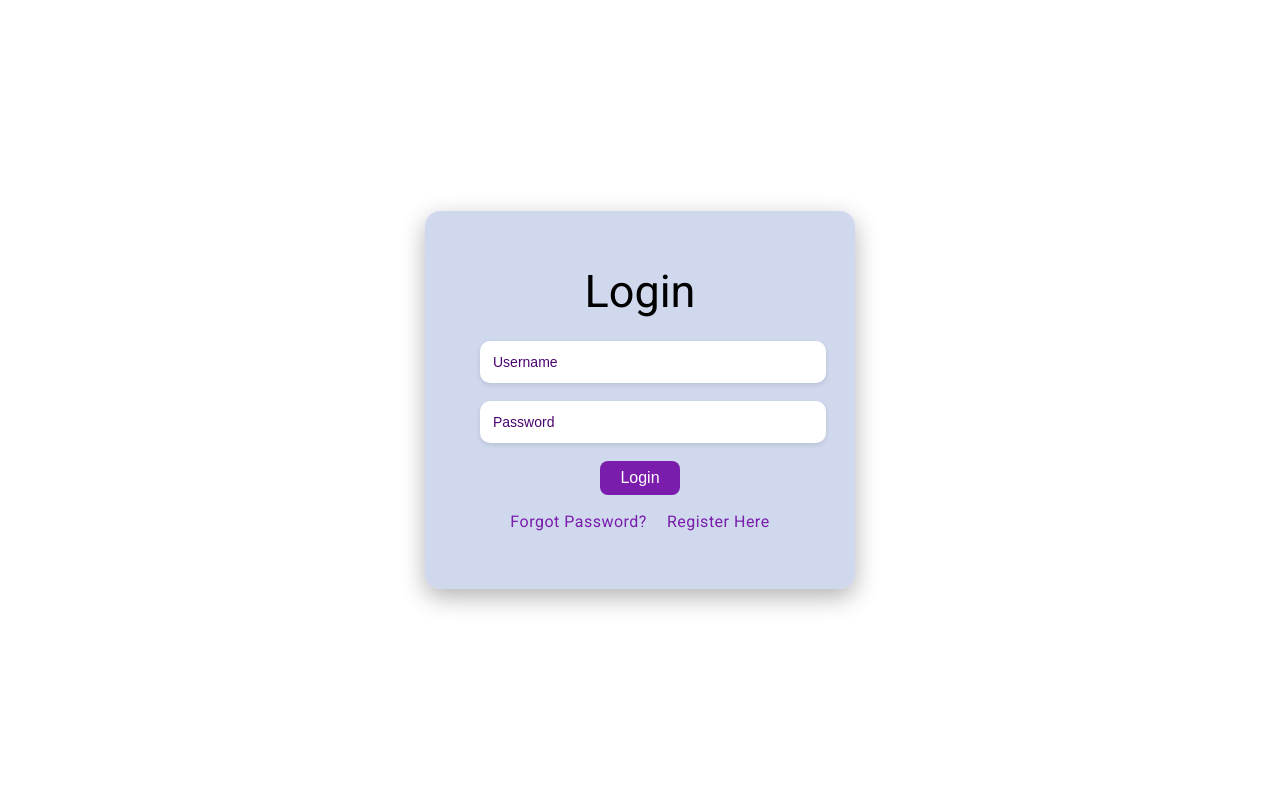
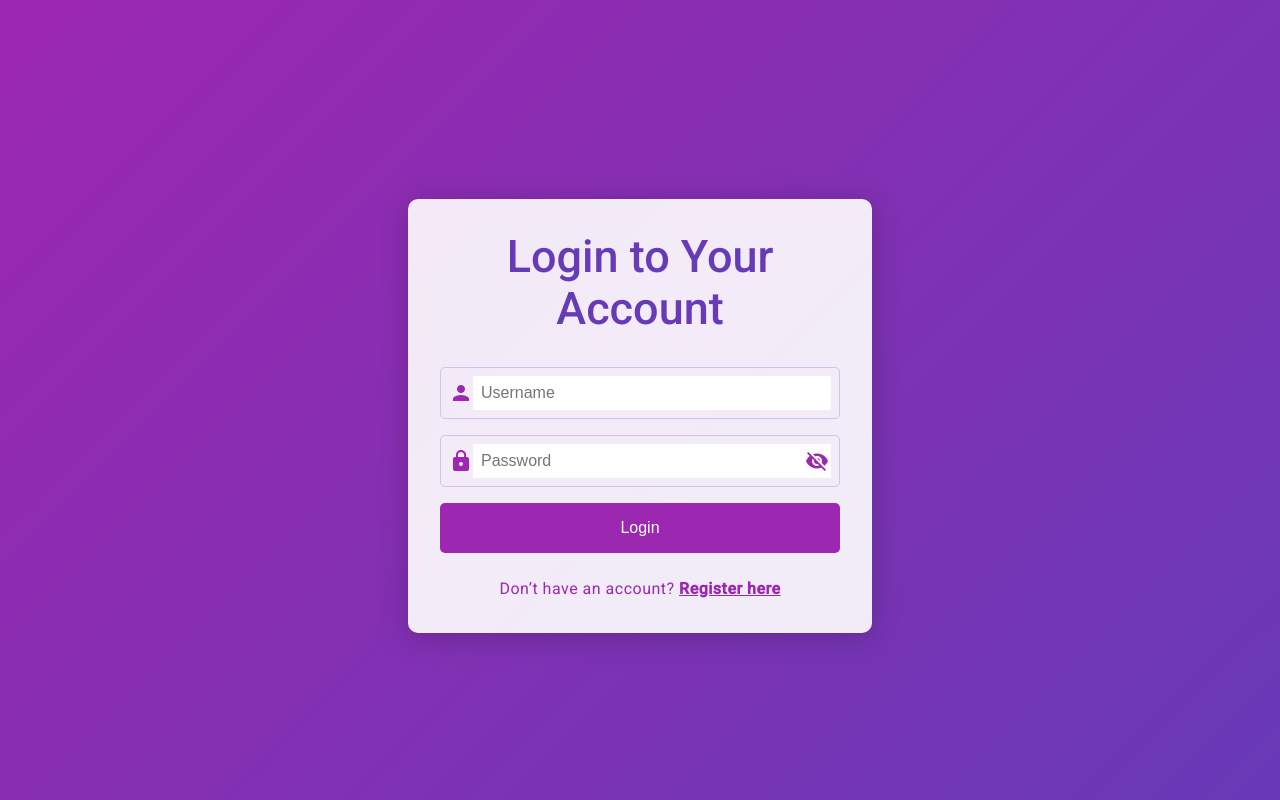
Before and after one commit to sireesha0904/Register-Login-Page, an Angular app in the folder login-register-page/: page /login in a window 1280 px wide. Built offline with nearby package versions, Linux system fonts and the light colour scheme.

Commit message:
updated login form

```diff
--- a/login-register-page/src/app/app-routing.module.ts
+++ b/login-register-page/src/app/app-routing.module.ts
@@ -5,10 +5,10 @@ import { LoginComponent } from './login/login.component';
 import { WelcomeComponent } from './welcome/welcome.component';
 
 const routes: Routes = [
-  { path: '', redirectTo: '/login', pathMatch: 'full' },
+  { path: 'register', component: RegisterComponent },
   { path: 'login', component: LoginComponent },
-  { path: 'register', component: RegisterComponent },
   { path: 'welcome', component: WelcomeComponent },
+  { path: '', redirectTo: '/register', pathMatch: 'full' }, // Default to register
 ];
 
 @NgModule({
--- a/login-register-page/src/app/login/login.component.css
+++ b/login-register-page/src/app/login/login.component.css
@@ -1,123 +1,138 @@
-/* Container styles */
+/* Login Container */
 .login-container {
   display: flex;
   justify-content: center;
   align-items: center;
-  height: 100vh;
-  position: relative;
-  z-index: 1;
-  padding: 0;
+  min-height: 100vh;
+  background: linear-gradient(135deg, #9c27b0, #673ab7);
+  padding: 1rem;
 }
 
-.login-box {
-  background-color: rgba(195, 207, 233, 0.8); /* Slightly transparent */
-  border-radius: 15px;
-  padding: 55px;
-  box-shadow: 0 8px 25px rgba(0, 0, 0, 0.3);
-  width: 320px;
-  text-align: center;
-  transition: transform 0.3s ease;
+/* Login Form */
+.login-form {
+  background: rgba(255, 255, 255, 0.9);
+  padding: 2rem;
+  border-radius: 10px;
+  box-shadow: 0 4px 30px rgba(0, 0, 0, 0.2);
+  width: 100%;
+  max-width: 400px;
+  animation: fadeIn 0.8s ease;
 }
 
-
-/* Input box styles */
-.input-box {
-  margin: 18px 0; /* Increased margin for spacing */
-  position: relative; /* Positioning for pseudo-elements */
+/* Heading Style */
+h2 {
+  text-align: center;
+  color: #673ab7;
+  margin-bottom: 2rem;
+  font-family: 'Roboto', sans-serif;
+  font-weight: 500;
 }
 
-.input-box input {
-  width: 100%;
-  padding: 13px; /* Increased padding for comfort */
-  border: none;
-  border-radius: 10px; /* Rounded corners for inputs */
-  box-shadow: 0 2px 5px rgba(10, 10, 10, 0.1);
-  font-size: 14px; /* Increased font size */
-  transition: border-color 0.3s ease, transform 0.3s ease; /* Transition effects */
+/* Input Group Style */
+.input-group {
+  display: flex;
+  align-items: center;
+  margin-bottom: 1rem;
+  padding: 0.5rem;
+  border: 1px solid #d1c4e9;
+  border-radius: 5px;
+  transition: border-color 0.3s ease, box-shadow 0.3s ease;
 }
 
-/* Hover effect for input */
-.input-box input:hover {
-  border: 1px solid #a03ed4; /* Highlight border color on hover */
-  transform: scale(1.03); /* Slightly enlarge on hover */
+/* Input Group Hover Effect */
+.input-group:hover {
+  border-color: #9c27b0;
+  box-shadow: 0 0 5px rgba(156, 39, 176, 0.5);
 }
 
-/* Focus effect for input */
-.input-box input:focus {
-  outline: none; /* Remove default outline */
-  border: 1px solid #7A1CAC; /* Border color for focus */
-  box-shadow: 0 0 10px rgba(122, 28, 172, 0.5); /* Soft glow on focus */
+/* Icon Style */
+.input-group .icon {
+  color: #9c27b0;
 }
 
-/* Placeholder styles */
-.input-box input::placeholder {
-  color: #4a0470; /* Color for placeholder text */
-  transition: color 0.3s ease; /* Transition for placeholder color */
+/* Input Field Style */
+.input-group input {
+  flex-grow: 1;
+  border: none;
+  outline: none;
+  padding: 0.5rem;
+  font-size: 1rem;
+  color: #333;
 }
 
-.input-box input:hover::placeholder,
-.input-box input:focus::placeholder {
-  color: rgba(106, 12, 158, 0.7); /* Change color on hover/focus */
+/* Button Style */
+button {
+  width: 100%;
+  padding: 1rem;
+  background: #9c27b0;
+  color: #fff;
+  border: none;
+  border-radius: 5px;
+  font-size: 1rem;
+  cursor: pointer;
+  transition: background 0.3s ease, transform 0.2s ease;
 }
 
-/* Error message styles */
-.error-message {
-  color: red;
-  font-size: 18px;
-  margin-top: 10px;
+/* Button Hover Effect */
+button:hover {
+  background: #7b1fa2;
+  transform: translateY(-2px);
 }
 
-/* Button styles */
-.login-btn {
-  width: auto; /* Set to auto for center alignment */
-  padding: 8px 20px; /* Adjust padding for a smaller button */
-  background-color: #7A1CAC; /* Bright Purple */
-  color: white;
-  border: none;
-  border-radius: 8px; /* Rounded corners */
-  font-size: 16px; /* Slightly smaller font size */
-  cursor: pointer;
-  transition: background-color 0.3s ease, transform 0.3s ease, box-shadow 0.3s ease, filter 0.3s ease;
-  position: relative; /* For glowing effect */
+/* Links Container */
+.links-container {
+  margin-top: 1.5rem;
+  text-align: center;
 }
 
-.login-btn:hover {
-  background-color: #6A0C9E; /* Darker shade for hover */
-  transform: translateY(-1px); /* Slight upward movement */
-  box-shadow: 0 0 20px rgba(106, 12, 158, 0.5), 0 0 30px rgba(106, 12, 158, 0.3); /* Glowing effect */
+/* Redirect Link Style */
+.redirect-link {
+  color: #9c27b0; /* Change to link color */
 }
 
-/* Link styles */
-.login-links {
-  margin-top: 15px;
+.redirect-link a {
+  color: #9c27b0;
+  text-decoration: underline;
+  font-weight: bold;
+  transition: color 0.3s ease; /* Transition for hover effect */
 }
 
-.login-links a {
-  color: #7A1CAC;
-  text-decoration: none;
-  margin: 0 10px;
-  position: relative; /* For positioning the pseudo-element */
-  transition: color 0.3s ease, transform 0.3s ease;
+.redirect-link a:hover {
+  color: #7b1fa2; /* Change color on hover */
 }
 
-.login-links a:hover {
-  color: #4b1668; /* Darker shade on hover */
-  transform: translateY(-2px) scale(1.05); /* Slight upward movement and scaling */
+/* Password Eye Icon Toggle */
+.password-group {
+  position: relative;
 }
 
-/* Pseudo-element for the hover effect */
-.login-links a::after {
-  content: '';
+.toggle-password {
   position: absolute;
-  left: 0;
-  bottom: -2px; /* Positioned below the text */
-  width: 100%;
-  height: 2px; /* Thickness of the underline */
-  background-color: rgba(106, 12, 158, 0.5); /* Underline color */
-  transform: scaleX(0); /* Initially hidden */
-  transition: transform 0.3s ease; /* Smooth transition */
+  right: 10px;
+  top: 50%;
+  transform: translateY(-50%);
+  cursor: pointer;
+  color: #9c27b0;
 }
 
-.login-links a:hover::after {
-  transform: scaleX(1); /* Scale to full width on hover */
+/* Animations */
+@keyframes fadeIn {
+  from { opacity: 0; }
+  to { opacity: 1; }
 }
+
+/* Media Queries for Responsiveness */
+@media (max-width: 600px) {
+  .login-form {
+    padding: 1.5rem;
+  }
+
+  h2 {
+    font-size: 1.5rem;
+  }
+
+  button {
+    font-size: 0.9rem;
+    padding: 0.8rem;
+  }
+}
--- a/login-register-page/src/app/login/login.component.html
+++ b/login-register-page/src/app/login/login.component.html
@@ -1,25 +1,25 @@
+<div class="login-container">
+  <form class="login-form" (submit)="onLogin()">
+    <h2>Login to Your Account</h2>
 
-<div class="login-container">
-  <div class="login-box">
-    <h2>Login</h2>
+    <div class="input-group">
+      <mat-icon class="icon">person</mat-icon>
+      <input type="text" placeholder="Username" [(ngModel)]="username" name="username" required />
+    </div>
 
-    <!-- Display error message if credentials are invalid -->
-    <div *ngIf="invalidCredentials" class="error-message">Incorrect username or password.</div>
+    <div class="input-group password-group">
+      <mat-icon class="icon">lock</mat-icon>
+      <input [type]="showPassword ? 'text' : 'password'" placeholder="Password" [(ngModel)]="password" name="password" required />
+      <mat-icon class="toggle-password" (click)="togglePasswordVisibility()">{{ showPassword ? 'visibility' : 'visibility_off' }}</mat-icon>
+    </div>
 
-    <form (ngSubmit)="onLogin()">
-      <div class="input-box">
-        <input type="text" placeholder="Username" [(ngModel)]="username" name="username" required />
+    <button type="submit">Login</button>
+
+    <!-- Links Container -->
+    <div class="links-container">
+      <div class="redirect-link">
+        Don’t have an account? <a routerLink="/register">Register here</a>
       </div>
-      <div class="input-box">
-        <input type="password" placeholder="Password" [(ngModel)]="password" name="password" required />
-      </div>
-
-      <button type="submit" class="login-btn">Login</button>
-    </form>
-
-    <div class="login-links">
-      <a href="#">Forgot Password?</a>
-      <a routerLink="/register">Register Here</a>
     </div>
-  </div>
+  </form>
 </div>
--- a/login-register-page/src/app/login/login.component.ts
+++ b/login-register-page/src/app/login/login.component.ts
@@ -9,17 +9,17 @@ import { Router } from '@angular/router';
 export class LoginComponent {
   username: string = '';
   password: string = '';
-  invalidCredentials: boolean = false; // Use a boolean flag
+  showPassword: boolean = false;
 
   constructor(private router: Router) {}
 
   onLogin() {
-    // Replace with your actual login logic
-    if (this.username === 'admin' && this.password === 'admin') {
-      this.router.navigate(['/welcome']);
-      this.invalidCredentials = false; // Reset the flag on successful login
-    } else {
-      this.invalidCredentials = true; // Show invalid credentials message
-    }
+    // Implement login logic here
+    // If successful, navigate to the welcome page
+    this.router.navigate(['/welcome']);
+  }
+
+  togglePasswordVisibility() {
+    this.showPassword = !this.showPassword;
   }
 }
--- a/login-register-page/src/app/register/register.component.css
+++ b/login-register-page/src/app/register/register.component.css
@@ -1,73 +1,148 @@
+/* Register Container */
 .register-container {
   display: flex;
   justify-content: center;
   align-items: center;
   min-height: 100vh;
-  background-color: #f3f4f7;
+  background: linear-gradient(135deg, #9c27b0, #673ab7);
+  padding: 1rem;
 }
 
+/* Register Form */
 .register-form {
-  background: white;
+  background: rgba(255, 255, 255, 0.9);
   padding: 2rem;
   border-radius: 10px;
-  box-shadow: 0 4px 20px rgba(0, 0, 0, 0.1);
+  box-shadow: 0 4px 30px rgba(0, 0, 0, 0.2);
+  width: 100%;
+  max-width: 400px;
+  animation: fadeIn 0.8s ease;
 }
 
+/* Heading Style */
 h2 {
   text-align: center;
   color: #673ab7;
+  margin-bottom: 2rem;
+  font-family: 'Roboto', sans-serif;
+  font-weight: 500;
+  font-size: 2rem;
 }
 
+/* Input Group Style */
 .input-group {
   display: flex;
   align-items: center;
-  margin: 1rem 0;
+  margin-bottom: 1rem;
   padding: 0.5rem;
-  border: 1px solid #ccc;
+  border: 1px solid #d1c4e9;
   border-radius: 5px;
-  transition: 0.3s ease;
+  transition: border-color 0.3s ease, box-shadow 0.3s ease;
 }
 
+/* Input Group Hover Effect */
 .input-group:hover {
-  border-color: #673ab7;
+  border-color: #9c27b0;
+  box-shadow: 0 0 5px rgba(156, 39, 176, 0.5);
+  transform: scale(1.01);
 }
 
-.input-group mat-icon {
+/* Icon Style */
+.input-group .icon {
+  color: #9c27b0;
   margin-right: 0.5rem;
-  color: #673ab7;
 }
 
-input {
+/* Input Field Style */
+.input-group input {
+  flex-grow: 1;
   border: none;
   outline: none;
-  flex-grow: 1;
+  padding: 0.5rem;
+  font-size: 1rem;
+  color: #333;
+  background: transparent;
+  transition: all 0.3s ease;
 }
 
+/* Input Field Hover Effect */
+.input-group input:hover {
+  background: rgba(156, 39, 176, 0.05);
+}
+
+/* Button Style */
 button {
   width: 100%;
   padding: 1rem;
-  background-color: #673ab7;
-  color: white;
+  background: #9c27b0; /* Purple background */
+  color: #fff; /* White text */
   border: none;
   border-radius: 5px;
+  font-size: 1rem;
   cursor: pointer;
-  transition: background-color 0.3s;
+  transition: background 0.3s ease, transform 0.2s ease;
 }
 
+/* Button Hover Effect */
 button:hover {
-  background-color: #512da8;
+  background: #7b1fa2; /* Darker purple on hover */
+  transform: translateY(-2px); /* Lift effect */
 }
 
+/* Links Container */
+.links-container {
+  margin-top: 1.5rem;
+  text-align: center;
+}
+
+/* Redirect Link Style */
 .redirect-link {
-  text-align: center;
-  margin-top: 1rem;
+  color: #9c27b0; /* Link color */
 }
 
 .redirect-link a {
-  color: #673ab7;
-  text-decoration: none;
+  color: #9c27b0; /* Link color */
+  text-decoration: underline;
+  font-weight: bold;
+  transition: color 0.3s ease; /* Transition for hover effect */
 }
 
 .redirect-link a:hover {
-  text-decoration: underline;
+  color: #7b1fa2; /* Change color on hover */
 }
+
+/* Password Eye Icon Toggle */
+.password-group {
+  position: relative;
+}
+
+.toggle-password {
+  position: absolute;
+  right: 10px;
+  top: 50%;
+  transform: translateY(-50%);
+  cursor: pointer;
+  color: #9c27b0;
+}
+
+/* Animations */
+@keyframes fadeIn {
+  from { opacity: 0; }
+  to { opacity: 1; }
+}
+
+/* Media Queries for Responsiveness */
+@media (max-width: 600px) {
+  .register-form {
+    padding: 1.5rem;
+  }
+
+  h2 {
+    font-size: 1.5rem;
+  }
+
+  button {
+    font-size: 0.9rem;
+    padding: 0.8rem;
+  }
+}
--- a/login-register-page/src/app/register/register.component.html
+++ b/login-register-page/src/app/register/register.component.html
@@ -1,42 +1,46 @@
-
 <div class="register-container">
   <form class="register-form" (submit)="onRegister()">
-    <h2>Register</h2>
+    <h2>Create an Account</h2>
 
     <div class="input-group">
-      <mat-icon>person</mat-icon>
-      <input type="text" placeholder="Full Name" [(ngModel)]="name" name="name" required />
+      <mat-icon class="icon">person</mat-icon>
+      <input type="text" placeholder="Name" [(ngModel)]="name" name="name" required />
     </div>
 
     <div class="input-group">
-      <mat-icon>phone</mat-icon>
-      <input type="tel" placeholder="Phone Number" [(ngModel)]="phoneNumber" name="phoneNumber" required />
+      <mat-icon class="icon">phone</mat-icon>
+      <input type="tel" placeholder="Phone Number" [(ngModel)]="phoneNum" name="phoneNum" required />
     </div>
 
     <div class="input-group">
-      <mat-icon>email</mat-icon>
+      <mat-icon class="icon">email</mat-icon>
       <input type="email" placeholder="Email" [(ngModel)]="email" name="email" required />
     </div>
 
     <div class="input-group">
-      <mat-icon>person</mat-icon>
+      <mat-icon class="icon">person</mat-icon>
       <input type="text" placeholder="Username" [(ngModel)]="username" name="username" required />
     </div>
 
-    <div class="input-group">
-      <mat-icon>lock</mat-icon>
-      <input type="password" placeholder="Password" [(ngModel)]="password" name="password" required />
+    <div class="input-group password-group">
+      <mat-icon class="icon">lock</mat-icon>
+      <input [type]="showPassword ? 'text' : 'password'" placeholder="Password" [(ngModel)]="password" name="password" required />
+      <mat-icon class="toggle-password" (click)="togglePasswordVisibility()">{{ showPassword ? 'visibility' : 'visibility_off' }}</mat-icon>
     </div>
 
-    <div class="input-group">
-      <mat-icon>lock</mat-icon>
-      <input type="password" placeholder="Confirm Password" [(ngModel)]="confirmPassword" name="confirmPassword" required />
+    <div class="input-group password-group">
+      <mat-icon class="icon">lock</mat-icon>
+      <input [type]="showConfirmPassword ? 'text' : 'password'" placeholder="Confirm Password" [(ngModel)]="confirmPassword" name="confirmPassword" required />
+      <mat-icon class="toggle-password" (click)="toggleConfirmPasswordVisibility()">{{ showConfirmPassword ? 'visibility' : 'visibility_off' }}</mat-icon>
     </div>
 
     <button type="submit">Register</button>
+
+    <!-- Links Container -->
+    <div class="links-container">
+      <div class="redirect-link">
+        Already have an account? <a routerLink="/login">Login here</a>
+      </div>
+    </div>
   </form>
-
-  <div class="redirect-link">
-    Already have an account? <a routerLink="/login">Login here</a>
-  </div>
 </div>
--- a/login-register-page/src/app/register/register.component.ts
+++ b/login-register-page/src/app/register/register.component.ts
@@ -8,39 +8,27 @@ import { Router } from '@angular/router';
 })
 export class RegisterComponent {
   name: string = '';
-  phoneNumber: string = '';
+  phoneNum: string = '';
   email: string = '';
   username: string = '';
   password: string = '';
   confirmPassword: string = '';
+  showPassword: boolean = false;
+  showConfirmPassword: boolean = false;
 
   constructor(private router: Router) {}
 
-  // This method handles the registration form submission
-  onRegister(): void {
-    if (
-      this.name &&
-      this.phoneNumber &&
-      this.email &&
-      this.username &&
-      this.password &&
-      this.confirmPassword
-    ) {
-      if (this.password === this.confirmPassword) {
-        // Replace this with an API call to your backend
-        console.log('Name:', this.name);
-        console.log('Phone Number:', this.phoneNumber);
-        console.log('Email:', this.email);
-        console.log('Username:', this.username);
-        console.log('Password:', this.password);
+  onRegister() {
+    // Implement registration logic here
+    // If successful, navigate to the welcome page or login page
+    this.router.navigate(['/welcome']);
+  }
 
-        // Navigate to the login page after successful registration
-        this.router.navigate(['/login']);
-      } else {
-        alert('Passwords do not match!');
-      }
-    } else {
-      alert('Please fill in all fields.');
-    }
+  togglePasswordVisibility() {
+    this.showPassword = !this.showPassword;
+  }
+
+  toggleConfirmPasswordVisibility() {
+    this.showConfirmPassword = !this.showConfirmPassword;
   }
 }
```
